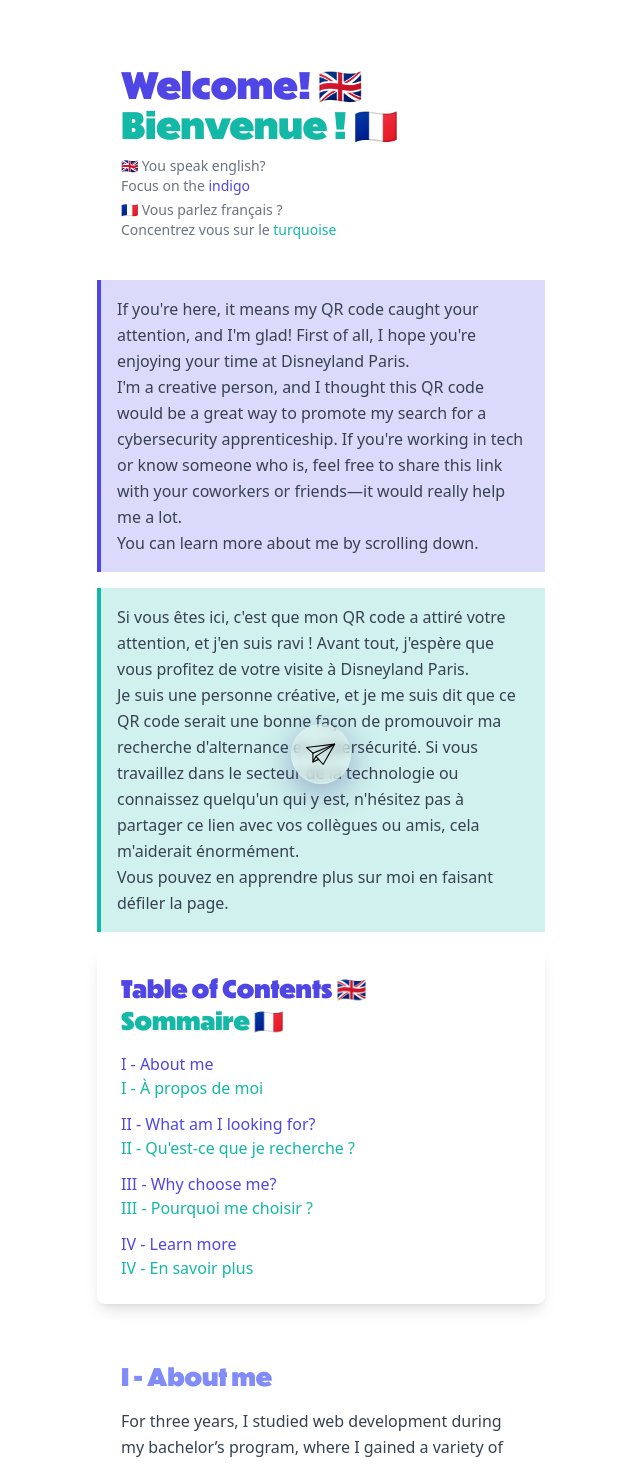
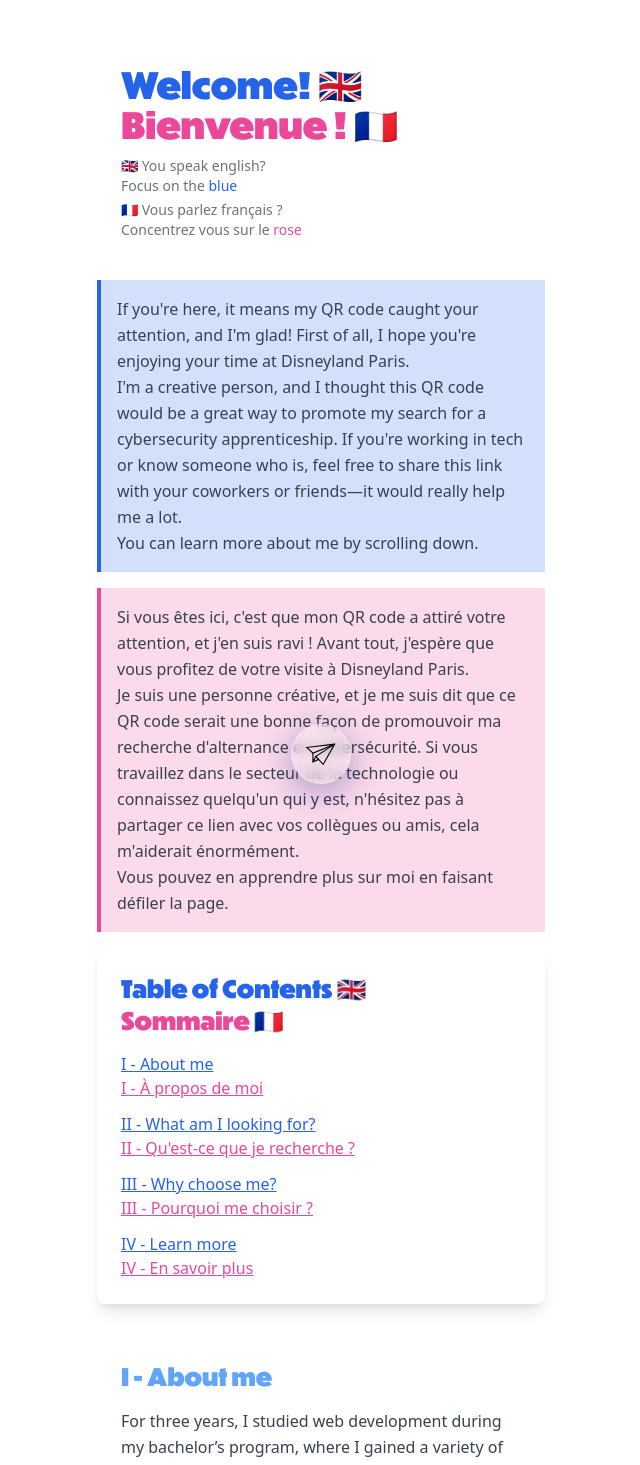
Before and after one commit to Leocoyere/cv-portal, a Svelte app: page / in a window 1280 px wide. Shown: the top 1465 px of the page, without its empty margins (319-959 px from the left). Built offline with nearby package versions, Linux system fonts and the light colour scheme.

Commit message:
Change color palette + underlined links

```diff
--- a/src/App.svelte
+++ b/src/App.svelte
@@ -15,10 +15,10 @@
 	  <!-- Title Section -->
 	  <header class="mb-3 p-6">
 
-		<h1 class="text-4xl font-bold text-indigo-600">Welcome! 🇬🇧</h1>
-		<h1 class="text-4xl font-bold text-teal-500">Bienvenue&nbsp;! 🇫🇷</h1>
-		<p class="mt-3 text-sm text-gray-500">🇬🇧 You speak english?<br> Focus on the <span class="text-indigo-600">indigo</span></p>
-		<p class="mt-1 text-sm text-gray-500">🇫🇷 Vous parlez français&nbsp;?<br> Concentrez vous sur le <span class="text-teal-500">turquoise</span></p>
+		<h1 class="text-4xl font-bold text-blue-600">Welcome! 🇬🇧</h1>
+		<h1 class="text-4xl font-bold text-pink-500">Bienvenue&nbsp;! 🇫🇷</h1>
+		<p class="mt-3 text-sm text-gray-500">🇬🇧 You speak english?<br> Focus on the <span class="text-blue-600">blue</span></p>
+		<p class="mt-1 text-sm text-gray-500">🇫🇷 Vous parlez français&nbsp;?<br> Concentrez vous sur le <span class="text-pink-500">rose</span></p>
 
 		<a class="mail-link" href="mailto:leo.coyere.pro@gmail.com">
 			<svg viewBox="0 0 52 39" fill="none" xmlns="http://www.w3.org/2000/svg">
@@ -31,13 +31,13 @@
 	  </header>
 
 	  <section class="space-y-4 my-4">
-		<p class="leading-relaxed text-gray-700 bg-indigo-600 bg-opacity-20 p-4 border-l-4 border-indigo-600">
+		<p class="leading-relaxed text-gray-700 bg-blue-600 bg-opacity-20 p-4 border-l-4 border-blue-600">
 			If you're here, it means my QR code caught your attention, and I'm glad! First of all, I hope you're enjoying your time at Disneyland Paris.<br>
 			<!-- <strong>Since this is the place where dreams come true, maybe mine can too?</strong><br> -->
 			I'm a creative person, and I thought this QR code would be a great way to promote my search for a cybersecurity apprenticeship. If you're working in tech or know someone who is, feel free to share this link with your coworkers or friends—it would really help me a lot.<br>
 			You can learn more about me by scrolling down.
 		</p>
-		<p class="leading-relaxed text-gray-700 bg-teal-500 bg-opacity-20 p-4 border-l-4 border-teal-500">
+		<p class="leading-relaxed text-gray-700 bg-pink-500 bg-opacity-20 p-4 border-l-4 border-pink-500">
 			Si vous êtes ici, c'est que mon QR code a attiré votre attention, et j'en suis ravi&nbsp;! Avant tout, j'espère que vous profitez de votre visite à Disneyland Paris.<br>
 			<!-- <strong>Puisque c'est le lieu où les rêves deviennent réalité, peut-être que le mien le deviendra aussi&nbsp;?</strong><br> -->
 			Je suis une personne créative, et je me suis dit que ce QR code serait une bonne façon de promouvoir ma recherche d'alternance en cybersécurité. Si vous travaillez dans le secteur de la technologie ou connaissez quelqu'un qui y est, n'hésitez pas à partager ce lien avec vos collègues ou amis, cela m'aiderait énormément.<br>
@@ -49,44 +49,44 @@
 
 		<!-- Table of Contents Section -->
 		<section class="p-6">
-		  <h2 class="text-2xl font-bold text-indigo-600">Table of Contents 🇬🇧</h2>
-		  <h2 class="text-2xl font-bold text-teal-500">Sommaire 🇫🇷</h2>
+		  <h2 class="text-2xl font-bold text-blue-600">Table of Contents 🇬🇧</h2>
+		  <h2 class="text-2xl font-bold text-pink-500">Sommaire 🇫🇷</h2>
 
 		  <ul class="mt-4 space-y-3">
 			<!-- English section links -->
 			<li>
-			  <a href="#about-me" class="text-indigo-600 font-medium hover:underline">
+			  <a href="#about-me" class="text-blue-600 font-medium hover:underline">
 				I - About me
 			  </a>
 			  <br>
-			  <a href="#a-propos-de-moi" class="text-teal-500 font-medium hover:underline">
+			  <a href="#a-propos-de-moi" class="text-pink-500 font-medium hover:underline">
 				I - À propos de moi
 			  </a>
 			</li>
 			<li>
-			  <a href="#what-am-i-looking-for" class="text-indigo-600 font-medium hover:underline">
+			  <a href="#what-am-i-looking-for" class="text-blue-600 font-medium hover:underline">
 				II - What am I looking for?
 			  </a>
 			  <br>
-			  <a href="#qu-est-ce-que-je-recherche" class="text-teal-500 font-medium hover:underline">
+			  <a href="#qu-est-ce-que-je-recherche" class="text-pink-500 font-medium hover:underline">
 				II - Qu'est-ce que je recherche&nbsp;?
 			  </a>
 			</li>
 			<li>
-			  <a href="#why-choose-me" class="text-indigo-600 font-medium hover:underline">
+			  <a href="#why-choose-me" class="text-blue-600 font-medium hover:underline">
 				III - Why choose me?
 			  </a>
 			  <br>
-			  <a href="#pourquoi-me-choisir" class="text-teal-500 font-medium hover:underline">
+			  <a href="#pourquoi-me-choisir" class="text-pink-500 font-medium hover:underline">
 				III - Pourquoi me choisir&nbsp;?
 			  </a>
 			</li>
 			<li>
-			  <a href="#learn-more" class="text-indigo-600 font-medium hover:underline">
+			  <a href="#learn-more" class="text-blue-600 font-medium hover:underline">
 				IV - Learn more
 			  </a>
 			  <br>
-			  <a href="#en-savoir-plus" class="text-teal-500 font-medium hover:underline">
+			  <a href="#en-savoir-plus" class="text-pink-500 font-medium hover:underline">
 				IV - En savoir plus
 			  </a>
 			</li>
@@ -96,14 +96,14 @@
 
 	  <!-- Text Content -->
 	  <section class="space-y-4 my-8 p-6">
-		<h2 class="text-2xl text-indigo-400 font-semibold" id="about-me">
+		<h2 class="text-2xl text-blue-400 font-semibold" id="about-me">
 			I - About me
 		</h2>
 		<p class="leading-relaxed text-gray-700">
 			For three years, I studied web development during my bachelor’s program, where I gained a variety of skills, including learning several programming languages, developing websites and mobile applications, and understanding UX/UI design and its challenges. I also deepened my knowledge in project management. These skills allowed me to work with frameworks and APIs to create efficient digital solutions tailored to user needs.
 			Now, I’m focusing on cybersecurity. For the past year, I’ve been pursuing a Master’s degree specializing in cybersecurity, where I’ve gained expertise in systems and networks, cryptography, and infrastructure and data security. I’ve also explored governance, risk analysis, and key regulatory frameworks.
 		</p>
-		<h2 class="text-2xl text-teal-400 font-semibold" id="a-propos-de-moi">
+		<h2 class="text-2xl text-pink-400 font-semibold" id="a-propos-de-moi">
 			I - À propos de moi
 		</h2>
 		<p class="leading-relaxed text-gray-700">
@@ -113,7 +113,7 @@
 	  </section>
 
 	  <section class="space-y-4 my-8 p-6">
-		<h2 class="text-2xl text-indigo-400 font-semibold" id="what-am-i-looking-for">
+		<h2 class="text-2xl text-blue-400 font-semibold" id="what-am-i-looking-for">
 			II - What am I looking for?
 		  </h2>
 		<p class="leading-relaxed text-gray-700">
@@ -121,7 +121,7 @@
 
 			I am available to work on-site in the Île-de-France region or remotely, including opportunities outside of France. However, if I do not secure an apprenticeship by the end of November, I will be forced to leave my program. Therefore, I am also open to full-time positions (CDI) in the field of cybersecurity.
 		</p>
-		<h2 class="text-2xl text-teal-400 font-semibold" id="qu-est-ce-que-je-recherche">
+		<h2 class="text-2xl text-pink-400 font-semibold" id="qu-est-ce-que-je-recherche">
 			II - Qu'est ce que je recherche&nbsp;?
 		</h2>
 		<p class="leading-relaxed text-gray-700">
@@ -132,7 +132,7 @@
 	  </section>
 
 	  <section class="space-y-4 my-8 p-6">
-		<h2 class="text-2xl text-indigo-400 font-semibold" id="why-choose-me">
+		<h2 class="text-2xl text-blue-400 font-semibold" id="why-choose-me">
 			III - Why choose me?
 		  </h2>
 		<p class="leading-relaxed text-gray-700">
@@ -141,7 +141,7 @@
 			If you're looking for an apprentice or a full-time employee, I might be the ideal candidate, and besides, we both love Disney&nbsp;!<br>
 			<i class="text-gray-500">(Unless your kids dragged you here, of course.)</i>
 		</p>
-		<h2 class="text-2xl text-teal-400 font-semibold" id="pourquoi-me-choisir">
+		<h2 class="text-2xl text-pink-400 font-semibold" id="pourquoi-me-choisir">
 			III - Pourquoi me choisir&nbsp;?
 		</h2>
 		<p class="leading-relaxed text-gray-700">
@@ -152,20 +152,20 @@
 	  </section>
 
 	  <section class="space-y-4 my-8 p-6">
-		<h2 class="text-2xl text-indigo-400 font-semibold" id="learn-more">
+		<h2 class="text-2xl text-blue-400 font-semibold" id="learn-more">
 			IV - Learn more
 		  </h2>
 		<p class="leading-relaxed text-gray-700">
 			I'm always looking to expand my network, and I firmly believe that opportunities are created through connections. So, if you can’t help me directly but are in the tech industry, let’s connect on <a href="https://www.linkedin.com/in/leocoyere">LinkedIn</a>!
 		</p>
-		<p class="text-gray-700">Feel free to reach me at :<br><a href="mailto:leo.coyere.pro@gmail.com" class="text-indigo-600 font-semibold">leo.coyere.pro@gmail.com</a>.</p>
-		<h2 class="text-2xl text-teal-400 font-semibold" id="en-savoir-plus">
+		<p class="text-gray-700">Feel free to reach me at :<br><a href="mailto:leo.coyere.pro@gmail.com" class="text-blue-600 font-semibold">leo.coyere.pro@gmail.com</a>.</p>
+		<h2 class="text-2xl text-pink-400 font-semibold" id="en-savoir-plus">
 			IV - En savoir plus
 		</h2>
 		<p class="leading-relaxed text-gray-700">
 			Je cherche toujours à étendre mon réseau, et je suis convaincu que c’est à travers les rencontres que se créent les opportunités. Donc, si vous ne pouvez pas m’aider directement, mais que vous travaillez dans le milieu de la tech, connectons-nous sur <a href="https://www.linkedin.com/in/leocoyere">LinkedIn</a>&nbsp;!
 		</p>
-		<p class="text-gray-700">N'hésitez pas à me contacter à :<br><a href="mailto:leo.coyere.pro@gmail.com" class="text-teal-500 font-semibold">leo.coyere.pro@gmail.com</a>.</p>
+		<p class="text-gray-700">N'hésitez pas à me contacter à :<br><a href="mailto:leo.coyere.pro@gmail.com" class="text-pink-500 font-semibold">leo.coyere.pro@gmail.com</a>.</p>
 	  </section>
 
 	</div>
--- a/src/app.css
+++ b/src/app.css
@@ -31,7 +31,7 @@ h1, h2 {
 a {
   font-weight: 500;
   color: #646cff;
-  text-decoration: inherit;
+  text-decoration: underline;
 }
 
 a:hover {
```
